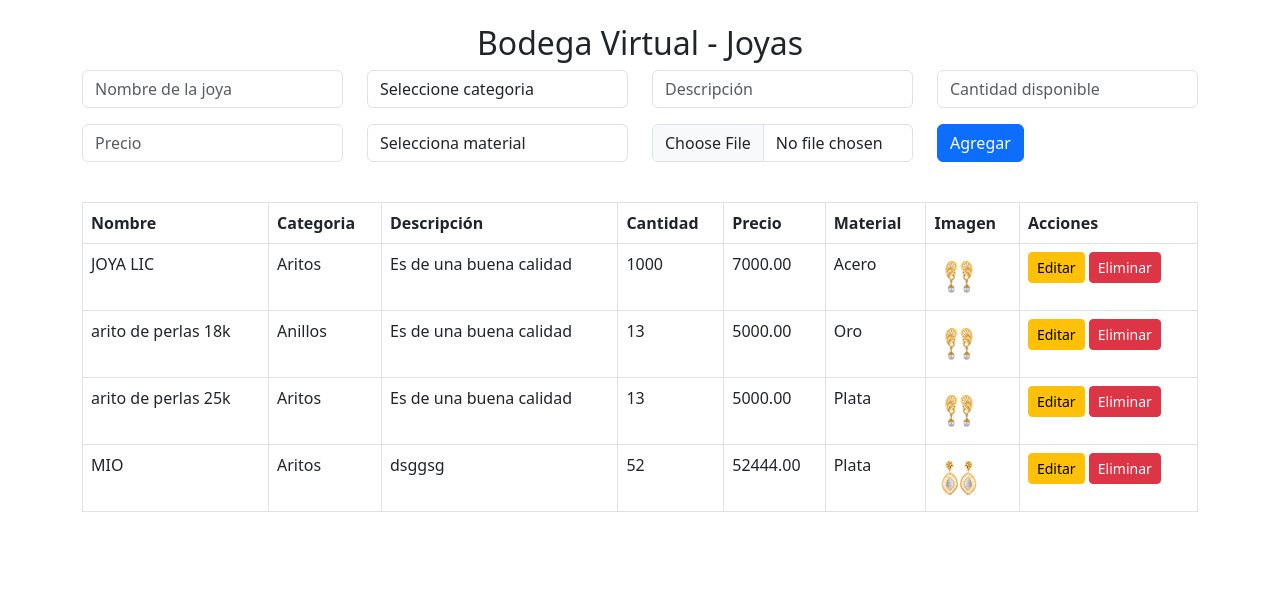
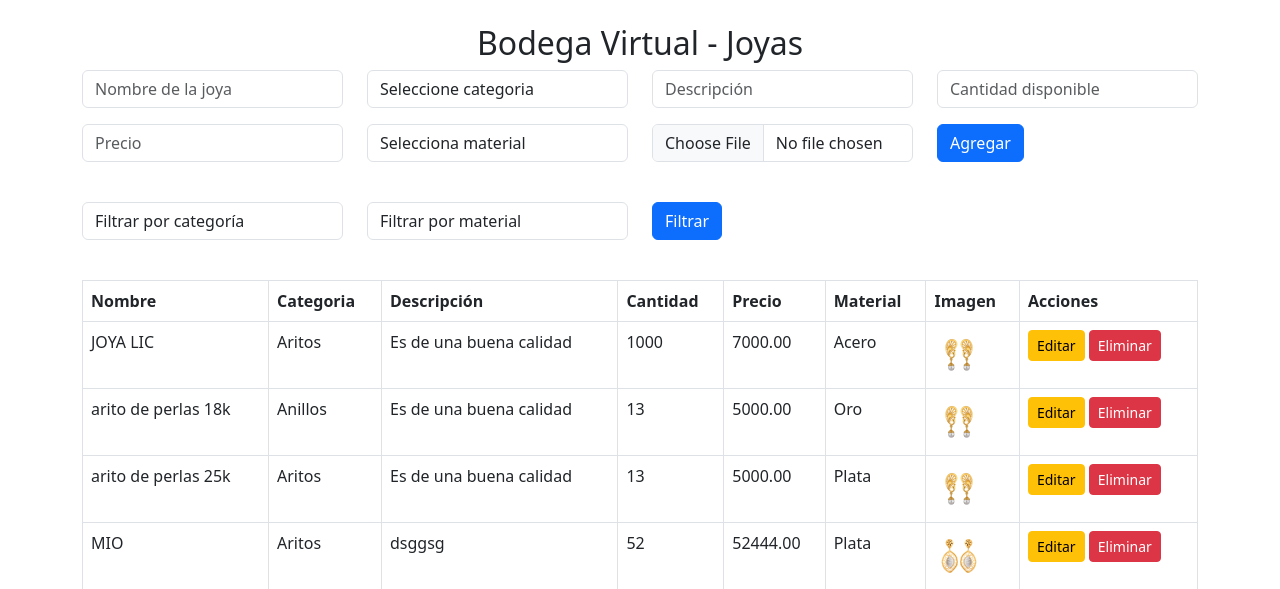
Before and after one commit to jar12a/ProyectoJoyeria, a PHP site: page /ProyectoJoyeria/bodega/bodega.php in a window 1280 px wide. Shown: the top 589 px of the page. Run offline with PHP 8.4, Linux system fonts and the light colour scheme; data comes from the database, SQL or seed files in the repository.

Commit message:
agregar un filtro de busqueda a bodega

```diff
--- a/bodega/bodega.php
+++ b/bodega/bodega.php
@@ -2,9 +2,25 @@
 
 // consultas sql
 include 'conexion.php';
+
+// Obtener los valores de los filtros si existen
+$categoria_filtro = isset($_GET['categoria']) ? $_GET['categoria'] : '';
+$material_filtro = isset($_GET['material']) ? $_GET['material'] : '';
+
+// Construir la consulta SQL con los filtros
 $sql_productos = "SELECT p.ID_Producto, p.Nombre, c.Nombre AS Categoria, p.Descripción, p.Stock, p.Precio, p.Material, p.Imagen
                   FROM producto p
-                  JOIN categoría c ON p.ID_Categoría = c.ID_categoría";
+                  JOIN categoría c ON p.ID_Categoría = c.ID_categoría
+                  WHERE 1=1";
+
+if ($categoria_filtro) {
+    $sql_productos .= " AND c.ID_categoría = '$categoria_filtro'";
+}
+
+if ($material_filtro) {
+    $sql_productos .= " AND p.Material = '$material_filtro'";
+}
+
 $result_productos = $conn->query($sql_productos);
 
 $sql_categorias = "SELECT ID_categoría, Nombre FROM categoría";
@@ -74,6 +90,38 @@ if (!$result_categorias) {
                 <div class="col-md-3 mb-3 d-flex align-items-end">
                     <button type="button" id="btnAgregar" class="btn btn-primary me-2" onclick="agregarProducto()">Agregar</button>
                     <button type="button" id="btnActualizar" class="btn btn-warning" onclick="actualizarProducto()" style="display:none;">Actualizar</button>
+                </div>
+            </div>
+        </form>
+
+        <!-- Formulario de filtros -->
+        <form method="GET" class="mb-4">
+            <div class="row">
+                <div class="col-md-3 mb-3">
+                    <select id="categoria" name="categoria" class="form-control">
+                        <option value="">Filtrar por categoría</option>
+                        <?php
+                        $result_categorias->data_seek(0); // Reiniciar el puntero del resultado
+                        if ($result_categorias && $result_categorias->num_rows > 0) {
+                            while ($row = $result_categorias->fetch_assoc()) {
+                                $selected = ($row['ID_categoría'] == $categoria_filtro) ? 'selected' : '';
+                                echo "<option value='" . $row['ID_categoría'] . "' $selected>" . $row['Nombre'] . "</option>";
+                            }
+                        }
+                        ?>
+                    </select>
+                </div>
+                <div class="col-md-3 mb-3">
+                    <select id="material" name="material" class="form-control">
+                        <option value="">Filtrar por material</option>
+                        <option value="Oro" <?php echo ($material_filtro == 'Oro') ? 'selected' : ''; ?>>Oro</option>
+                        <option value="Plata" <?php echo ($material_filtro == 'Plata') ? 'selected' : ''; ?>>Plata</option>
+                        <option value="Platino" <?php echo ($material_filtro == 'Platino') ? 'selected' : ''; ?>>Platino</option>
+                        <option value="Acero" <?php echo ($material_filtro == 'Acero') ? 'selected' : ''; ?>>Acero</option>
+                    </select>
+                </div>
+                <div class="col-md-3 mb-3 d-flex align-items-end">
+                    <button type="submit" class="btn btn-primary">Filtrar</button>
                 </div>
             </div>
         </form>
```
